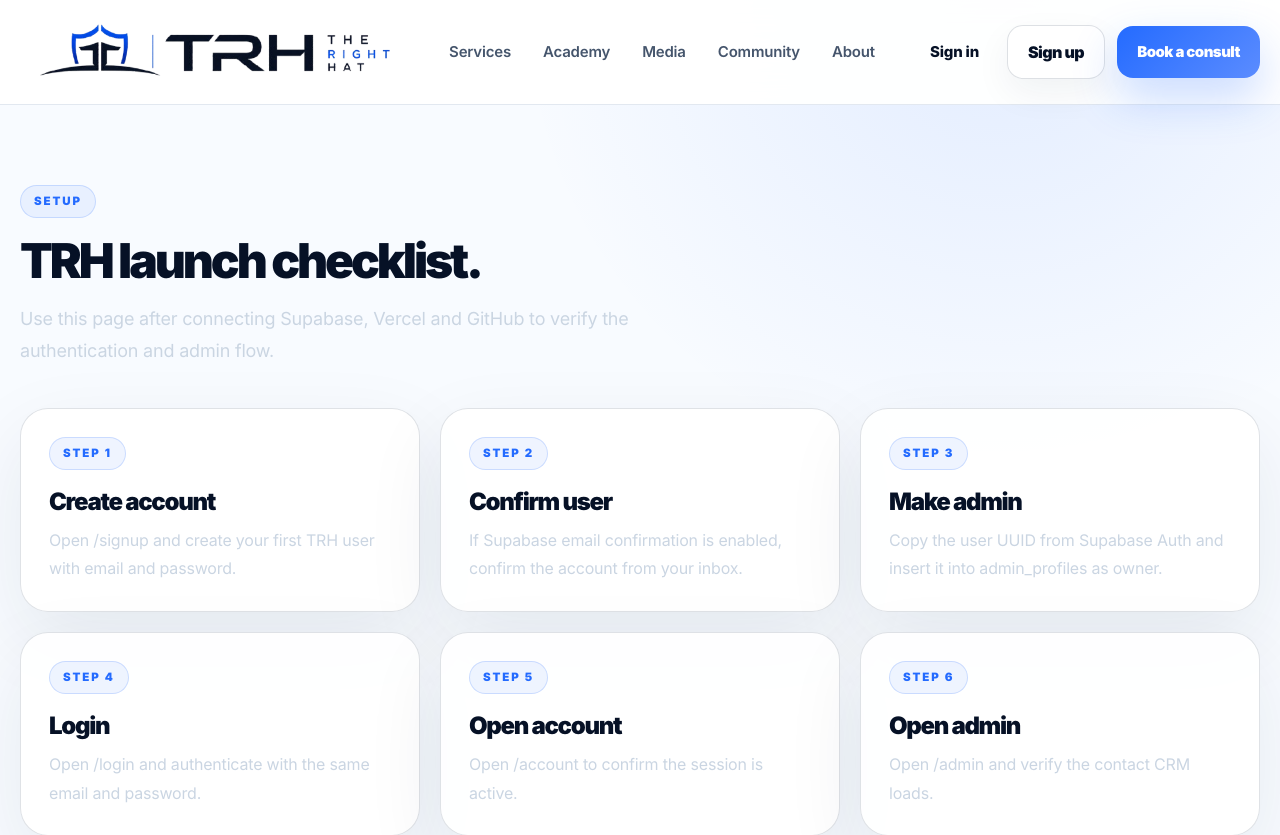
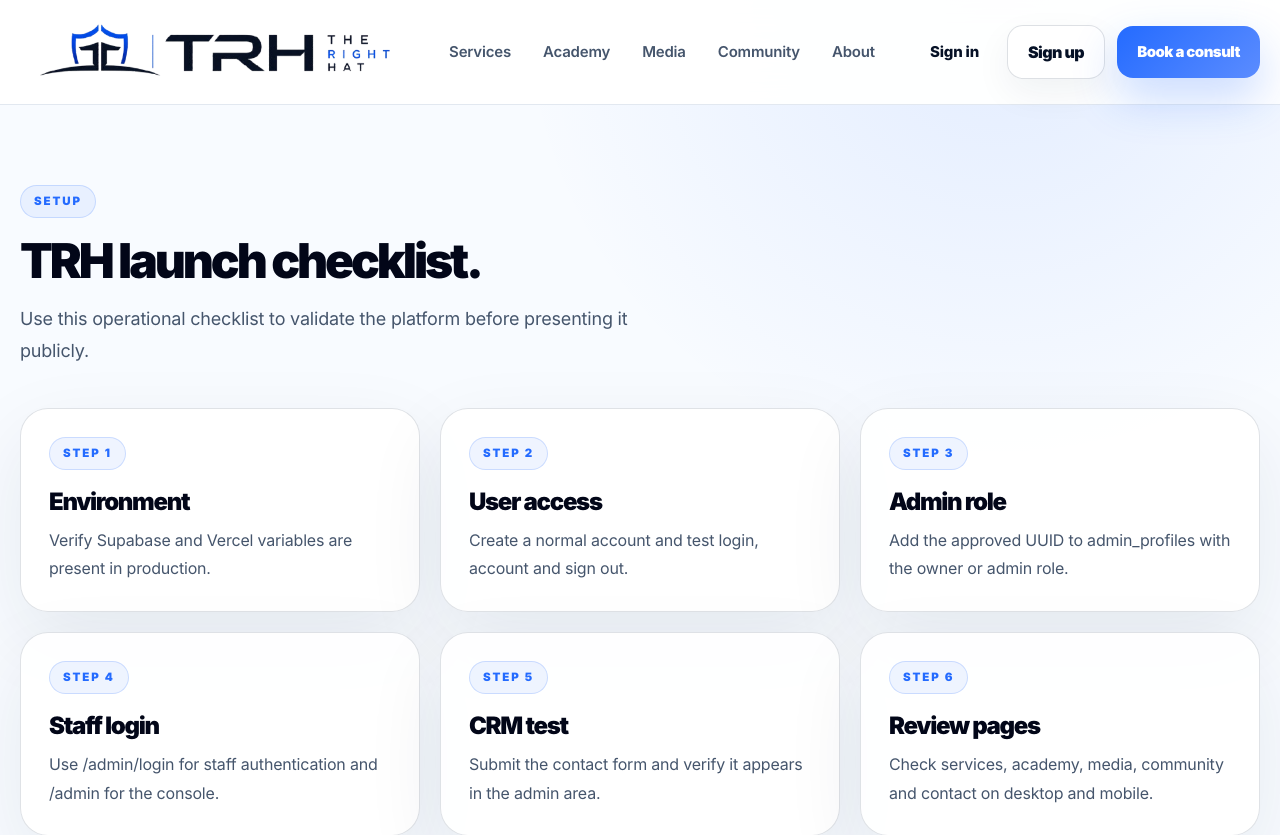
Before and after one commit to SeeDev-K/The-Right-Hat, a Next.js app: page /setup in a window 1280 px wide. Shown: the top 835 px of the page. Built offline with nearby package versions, Linux system fonts and the light colour scheme.

Commit message:
content: enrich setup checklist

```diff
--- a/app/setup/page.tsx
+++ b/app/setup/page.tsx
@@ -1,12 +1,12 @@
 import Link from 'next/link'
 
 const checks = [
-  ['1', 'Create account', 'Open /signup and create your first TRH user with email and password.'],
-  ['2', 'Confirm user', 'If Supabase email confirmation is enabled, confirm the account from your inbox.'],
-  ['3', 'Make admin', 'Copy the user UUID from Supabase Auth and insert it into admin_profiles as owner.'],
-  ['4', 'Login', 'Open /login and authenticate with the same email and password.'],
-  ['5', 'Open account', 'Open /account to confirm the session is active.'],
-  ['6', 'Open admin', 'Open /admin and verify the contact CRM loads.'],
+  ['1', 'Environment', 'Verify Supabase and Vercel variables are present in production.'],
+  ['2', 'User access', 'Create a normal account and test login, account and sign out.'],
+  ['3', 'Admin role', 'Add the approved UUID to admin_profiles with the owner or admin role.'],
+  ['4', 'Staff login', 'Use /admin/login for staff authentication and /admin for the console.'],
+  ['5', 'CRM test', 'Submit the contact form and verify it appears in the admin area.'],
+  ['6', 'Review pages', 'Check services, academy, media, community and contact on desktop and mobile.'],
 ]
 
 export default function SetupPage() {
@@ -14,23 +14,12 @@ export default function SetupPage() {
     <main className="py-20">
       <div className="container">
         <span className="badge">Setup</span>
-        <h1 className="mt-5 max-w-3xl text-5xl font-black">TRH launch checklist.</h1>
-        <p className="mt-5 max-w-2xl text-lg leading-8 text-slate-300">Use this page after connecting Supabase, Vercel and GitHub to verify the authentication and admin flow.</p>
+        <h1 className="mt-5 max-w-3xl text-5xl font-black text-slate-950">TRH launch checklist.</h1>
+        <p className="mt-5 max-w-2xl text-lg leading-8 text-slate-600">Use this operational checklist to validate the platform before presenting it publicly.</p>
         <div className="mt-10 grid gap-5 md:grid-cols-2 lg:grid-cols-3">
-          {checks.map(([step, title, text]) => (
-            <article key={step} className="card p-7">
-              <span className="badge">Step {step}</span>
-              <h2 className="mt-5 text-2xl font-black">{title}</h2>
-              <p className="mt-3 leading-7 text-slate-300">{text}</p>
-            </article>
-          ))}
+          {checks.map(([step, title, text]) => <article key={step} className="card p-7"><span className="badge">Step {step}</span><h2 className="mt-5 text-2xl font-black text-slate-950">{title}</h2><p className="mt-3 leading-7 text-slate-600">{text}</p></article>)}
         </div>
-        <div className="mt-10 flex flex-wrap gap-3">
-          <Link href="/signup" className="btn btn-primary">Create account</Link>
-          <Link href="/login" className="btn btn-ghost">Login</Link>
-          <Link href="/account" className="btn btn-ghost">Account</Link>
-          <Link href="/admin" className="btn btn-ghost">Admin</Link>
-        </div>
+        <div className="mt-10 flex flex-wrap gap-3"><Link href="/signup" className="btn btn-primary">Create account</Link><Link href="/login" className="btn btn-ghost">Login</Link><Link href="/account" className="btn btn-ghost">Account</Link><Link href="/admin/login" className="btn btn-ghost">Admin login</Link></div>
       </div>
     </main>
   )
```
